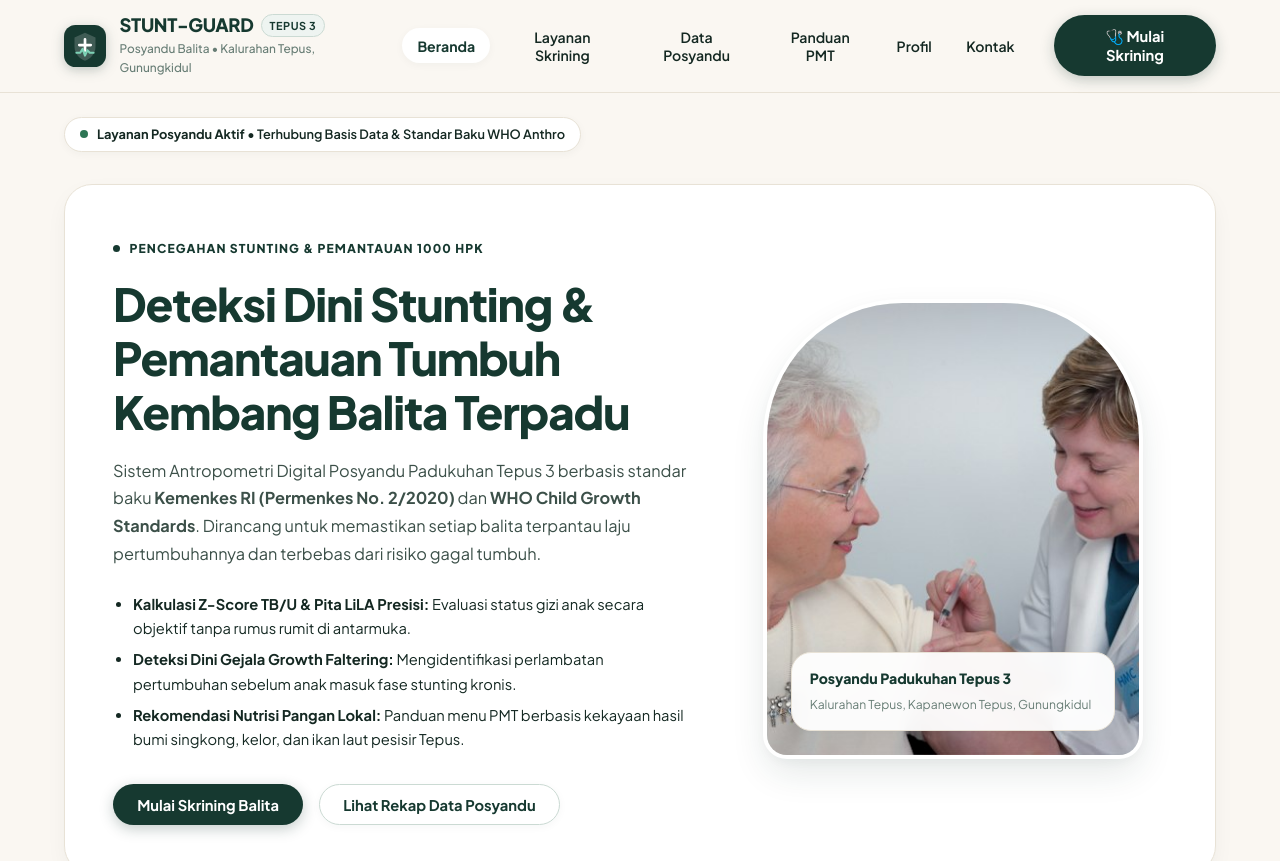
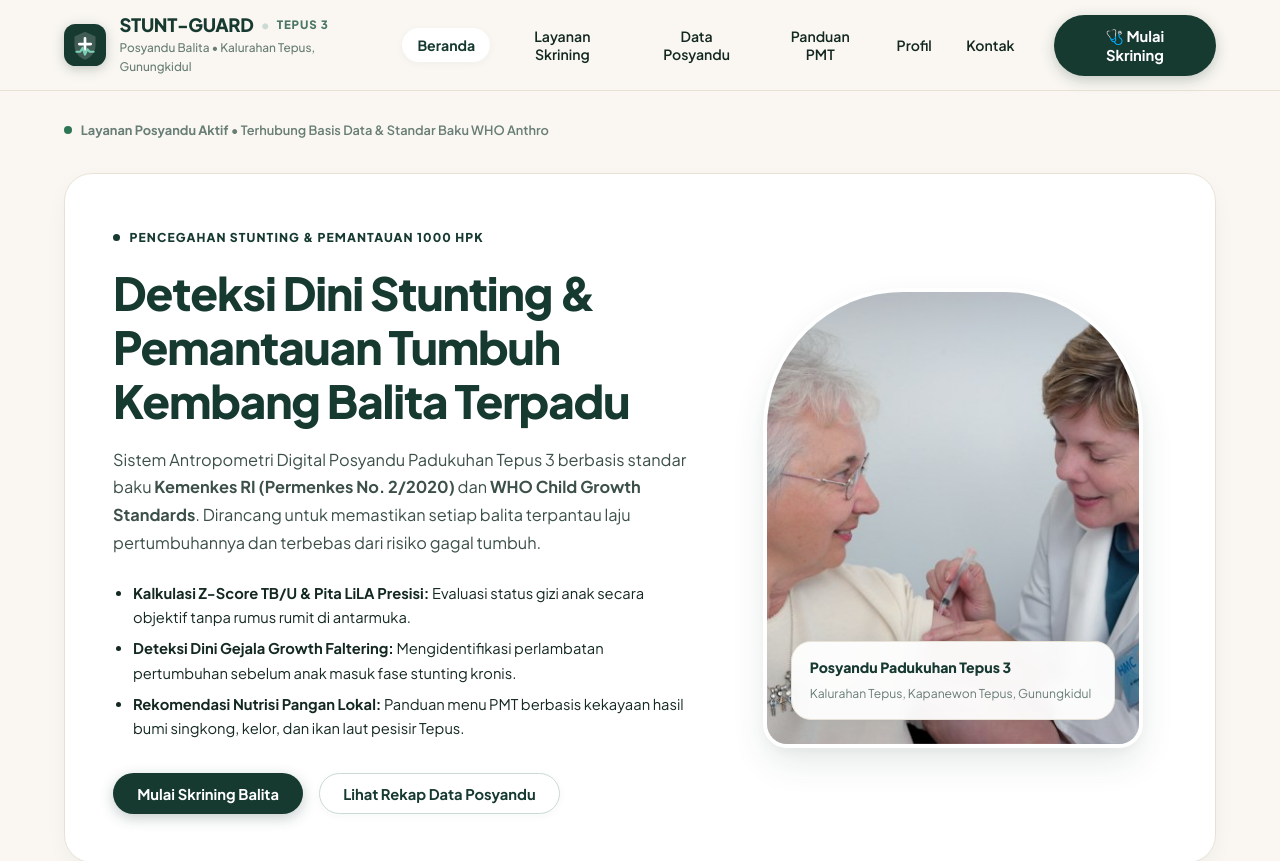
Before and after one commit to adnannn77/stuntguard-tepus3, a plain HTML site: page frontend/index.html in a window 1280 px wide. Shown: the top 861 px of the page. Drawn offline with Linux system fonts and the light colour scheme; no server answers; a web font is replaced by a local one.

Commit message:
feat: eliminate AI-style pill capsules from brand badge, roles, and status

```diff
--- a/frontend/index.html
+++ b/frontend/index.html
@@ -714,7 +714,7 @@
           </div>
           <div class="founder-nama">Aprilisa Arum Sari, S.T., M.Kom.</div>
           <span class="founder-nim">NIDN / Dosen Pembimbing</span>
-          <span class="founder-role" style="background:var(--pine-deep); color:#ffffff;">Dosen Pembimbing Lapangan</span>
+          <span class="founder-role" style="color:var(--pine-deep); font-weight:800;">Dosen Pembimbing Lapangan</span>
           <p style="font-size:0.78rem; color:var(--text-muted); margin-top:0.4rem;">Fakultas Ilmu Komputer UDB</p>
         </div>
       </div>
--- a/frontend/style.css
+++ b/frontend/style.css
@@ -166,16 +166,24 @@ body {
 }
 
 .badge-wilayah {
-  display: inline-block;
-  background: var(--sage-light);
-  color: var(--pine-deep);
-  border: 1px solid var(--sage-border);
-  font-size: 0.68rem;
-  font-weight: 700;
-  letter-spacing: 0.05em;
-  padding: 0.12rem 0.5rem;
-  border-radius: var(--radius-pill);
+  display: inline-flex;
+  align-items: center;
+  background: transparent;
+  color: var(--sage-herbal);
+  border: none;
+  font-size: 0.72rem;
+  font-weight: 800;
+  letter-spacing: 0.08em;
+  padding: 0;
   text-transform: uppercase;
+}
+
+.badge-wilayah::before {
+  content: "•";
+  margin-right: 0.35rem;
+  color: var(--sage-border);
+  font-weight: 900;
+  font-size: 0.85rem;
 }
 
 .nama-merek small {
@@ -316,20 +324,20 @@ body {
   padding: 1.5rem 1.5rem 5rem;
 }
 
-/* Status Koneksi Subtle Pill */
+/* Status Koneksi Subtle Minimalist */
 .badge-status-koneksi {
   display: inline-flex;
   align-items: center;
   gap: 0.55rem;
-  background: #ffffff;
-  color: var(--text-dark);
-  border: 1px solid var(--border-cream);
-  padding: 0.38rem 0.95rem;
-  border-radius: var(--radius-pill);
+  background: transparent;
+  color: var(--text-muted);
+  border: none;
+  padding: 0;
+  border-radius: 0;
   font-size: 0.8rem;
   font-weight: 600;
   margin-bottom: 2rem;
-  box-shadow: var(--shadow-subtle);
+  box-shadow: none;
 }
 
 .dot-status-live {
@@ -949,8 +957,8 @@ html.lenis, html.lenis body {
 }
 
 .badge-status-triage {
-  padding: 0.5rem 1.15rem;
-  border-radius: var(--radius-pill);
+  padding: 0.4rem 0.95rem;
+  border-radius: var(--radius-sm);
   font-size: 0.86rem;
   font-weight: 800;
   letter-spacing: -0.01em;
@@ -1190,7 +1198,7 @@ tr:hover td {
 .badge-status-tabel {
   display: inline-block;
   padding: 0.22rem 0.65rem;
-  border-radius: var(--radius-pill);
+  border-radius: var(--radius-sm);
   font-size: 0.75rem;
   font-weight: 700;
   white-space: nowrap;
@@ -1424,14 +1432,16 @@ tr:hover td {
 }
 
 .founder-role {
-  display: inline-block;
-  background: var(--sage-light);
-  color: var(--pine-deep);
-  border: 1px solid var(--sage-border);
+  display: block;
+  background: transparent;
+  color: var(--sage-herbal);
+  border: none;
   font-size: 0.74rem;
   font-weight: 700;
-  padding: 0.25rem 0.65rem;
-  border-radius: var(--radius-pill);
+  letter-spacing: 0.03em;
+  padding: 0;
+  margin-top: 0.35rem;
+  text-transform: uppercase;
 }
 
 /* ================= TAB 6: KONTAK & JEJARING (IMAGE 3 STYLE) ================= */
```
Also changed, not shown: 1 other file.
